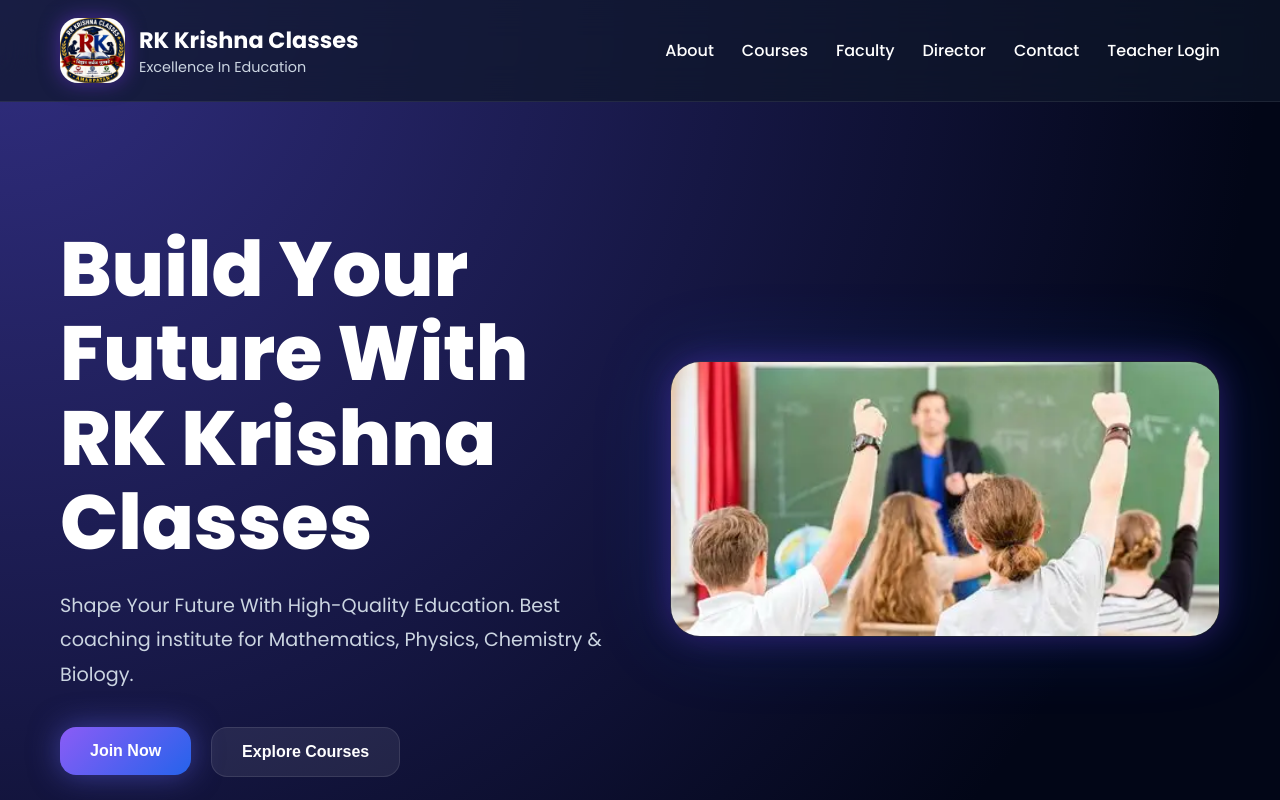
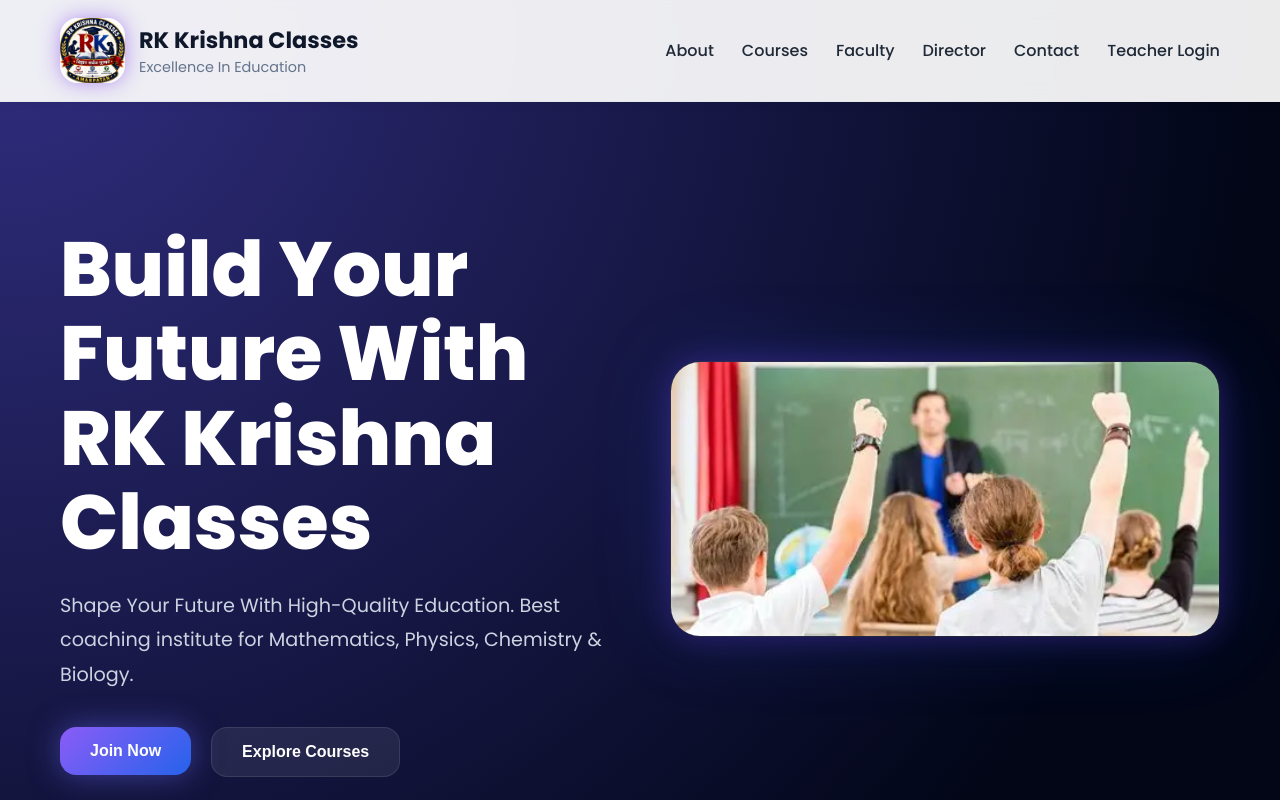
Before and after one commit to rajaji98/rk-krishna-classes, a website: page public/index.html in a window 1280 px wide. Shown: the top 800 px of the page. Drawn offline with Linux system fonts and the light colour scheme.

Commit message:
Update navbar styling

```diff
--- a/public/index.html
+++ b/public/index.html
@@ -235,7 +235,7 @@
 
       <p>RK Krishna Classes</p>
 
-      <p>Near Govt. Hospital, Amarpatan, Satna, Madhya Pradesh</p>
+      <p>Near Govt. Hospital, Amarpatan, Maihar, Madhya Pradesh</p>
 
       <p>Phone: +91 7999741662, +91 9713683480</p>
 
--- a/public/styles.css
+++ b/public/styles.css
@@ -31,20 +31,22 @@ body {
 }
 
 /* HEADER */
-
 .public-header {
   position: sticky;
   top: 0;
   z-index: 1000;
   padding: 18px 60px;
+
   display: flex;
   justify-content: space-between;
   align-items: center;
 
-  background: rgba(15, 23, 42, 0.7);
-  backdrop-filter: blur(18px);
+  background: rgba(255,255,255,0.92);
+  backdrop-filter: blur(12px);
 
-  border-bottom: 1px solid rgba(255,255,255,0.08);
+  border-bottom: 1px solid #e5e7eb;
+
+  box-shadow: 0 2px 10px rgba(0,0,0,0.05);
 }
 
 .logo-area {
@@ -85,28 +87,25 @@ nav {
 }
 
 nav a {
+  position: relative;
   text-decoration: none;
-  color: white;
+  color: #1f2937; /* Black */
   font-weight: 500;
-  transition: 0.3s ease;
-  position: relative;
-}
-
-nav a:hover {
-  color: #a78bfa;
 }
 
 nav a::after {
   content: "";
   position: absolute;
-  bottom: -6px;
   left: 0;
+  bottom: -4px;
+  width: 0;
+  height: 2px;
+  background: #7606b1; /* Black underline */
+  transition: width 0.3s ease;
+}
 
-  width: 0%;
-  height: 2px;
-
-  background: #8b5cf6;
-  transition: 0.3s;
+nav a:hover {
+  color: #814fd2;
 }
 
 nav a:hover::after {
@@ -647,11 +646,22 @@ tr:hover {
 
   padding: 25px 40px;
 
-  border-bottom: 1px solid rgba(255,255,255,0.08);
+  background: red !important;
+  color: #1e293b;
+  border-bottom: 1px solid #e2e8f0;
+}
+.topbar h2,
+.topbar p,
+.teacher-pill {
+  color: #1e293b;
+}
 
-  background: rgba(15,23,42,0.7);
+.logo-area h2 {
+  color: #0f172a;
+}
 
-  backdrop-filter: blur(20px);
+.logo-area p {
+  color: #64748b;
 }
 
 .topbar-actions {
```
